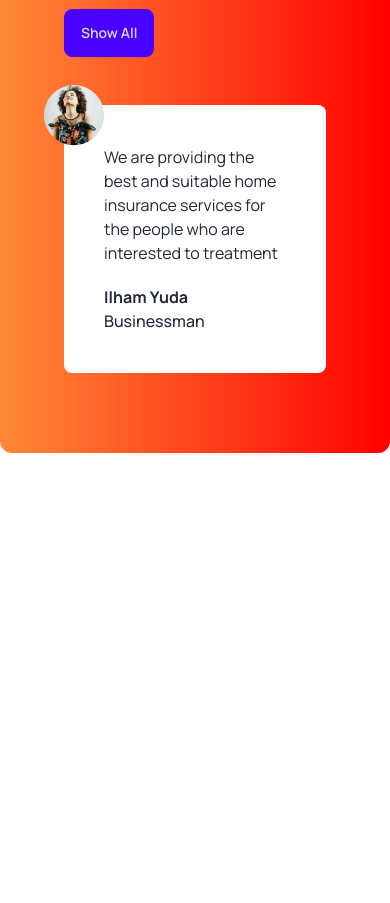
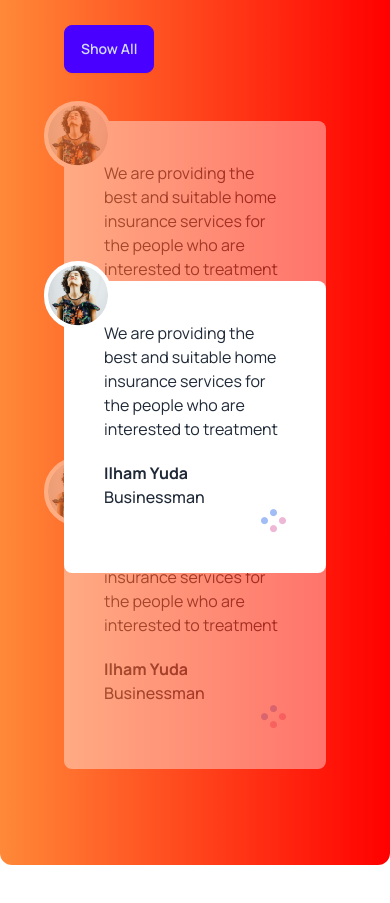
Before and after one commit to Mhasan4D/Tea-house-with-daisy, a plain HTML site: page index.html in a window 390 px wide. Shown: the part 5312-6215 px from the top of the page. Before the commit the page ends 5861 px from the top, so only its background shows below. Drawn offline with nearby package versions, Linux system fonts and the light colour scheme.

Commit message:
completed review section mobile responsive design

```diff
--- a/index.html
+++ b/index.html
@@ -153,24 +153,42 @@
                 </div>
          </section>
           <!-- supper client section -->
-          <section class="my-24 flex flex-col lg:flex-row gap-12 rounded-xl px-16 py-20 bg-gradient-to-r from-[#FF8938] to-[#F00]">
-            <div class="space-y-5">
-             <h2 class="text-5xl font-extrabold text-white">
+          <section class="my-24 flex flex-col lg:flex-row gap-12 rounded-xl px-16 py-24 bg-gradient-to-r from-[#FF8938] to-[#F00]">
+            <div class="flex lg:pr-28 items-center">
+            <div class="space-y-5"> <h2 class="text-5xl font-extrabold text-white">
               Meet Our Super
               <br>
                Clients
               </h2>
                <p class="text-white">There are many variations of passages of Lorem Ipsum available, but the majority have suffered alteration in some form, by injected humour, or randomised words which don't look even slightly believable. </p>
-               <button class="btn btn-primary">Show All</button>
+               <button class="btn btn-primary">Show All</button></div>
 
             </div>
-            <div>
-               <!-- review -->
-               <div class=" relative p-10 rounded-lg bg-white ">
-                <img class="absolute  -top-5 -left-5" src="images/client.png" alt="">
+            <!-- review container -->
+            <div class="relative">
+              <!--Next review -->
+               <div class=" opacity-40 z-10 relative mb-16 p-10 rounded-lg bg-white ">
+                <img class="absolute  -top-5 -left-5 border-4 border-white rounded-full bg-white" src="images/client.png" alt="">
                   <p>We are providing the best and suitable home insurance services for the people who are interested to treatment</p>
                   <h4 class="font-bold mt-5">Ilham Yuda</h4>
                   <p class="font-medium">Businessman</p>
+                  <div class="flex justify-end"><img src="images/circles.png" alt=""></div>
+               </div>
+              <!--current review -->
+               <div class=" absolute top-40 z-20 lg:-left-32 lg:w-[430px] p-10 rounded-lg bg-white ">
+                <img class="absolute  -top-5 -left-5 border-4 border-white rounded-full bg-white" src="images/client.png" alt="">
+                  <p>We are providing the best and suitable home insurance services for the people who are interested to treatment</p>
+                  <h4 class="font-bold mt-5">Ilham Yuda</h4>
+                  <p class="font-medium">Businessman</p>
+                  <div class="flex justify-end"><img src="images/circles.png" alt=""></div>
+               </div>
+              <!--previous review -->
+               <div class=" opacity-40 relative z-10 p-10 rounded-lg bg-white ">
+                <img class="absolute  -top-5 -left-5 border-4 border-white rounded-full bg-white" src="images/client.png" alt="">
+                  <p>We are providing the best and suitable home insurance services for the people who are interested to treatment</p>
+                  <h4 class="font-bold mt-5">Ilham Yuda</h4>
+                  <p class="font-medium">Businessman</p>
+                  <div class="flex justify-end"><img src="images/circles.png" alt=""></div>
                </div>
             </div>
 
```
